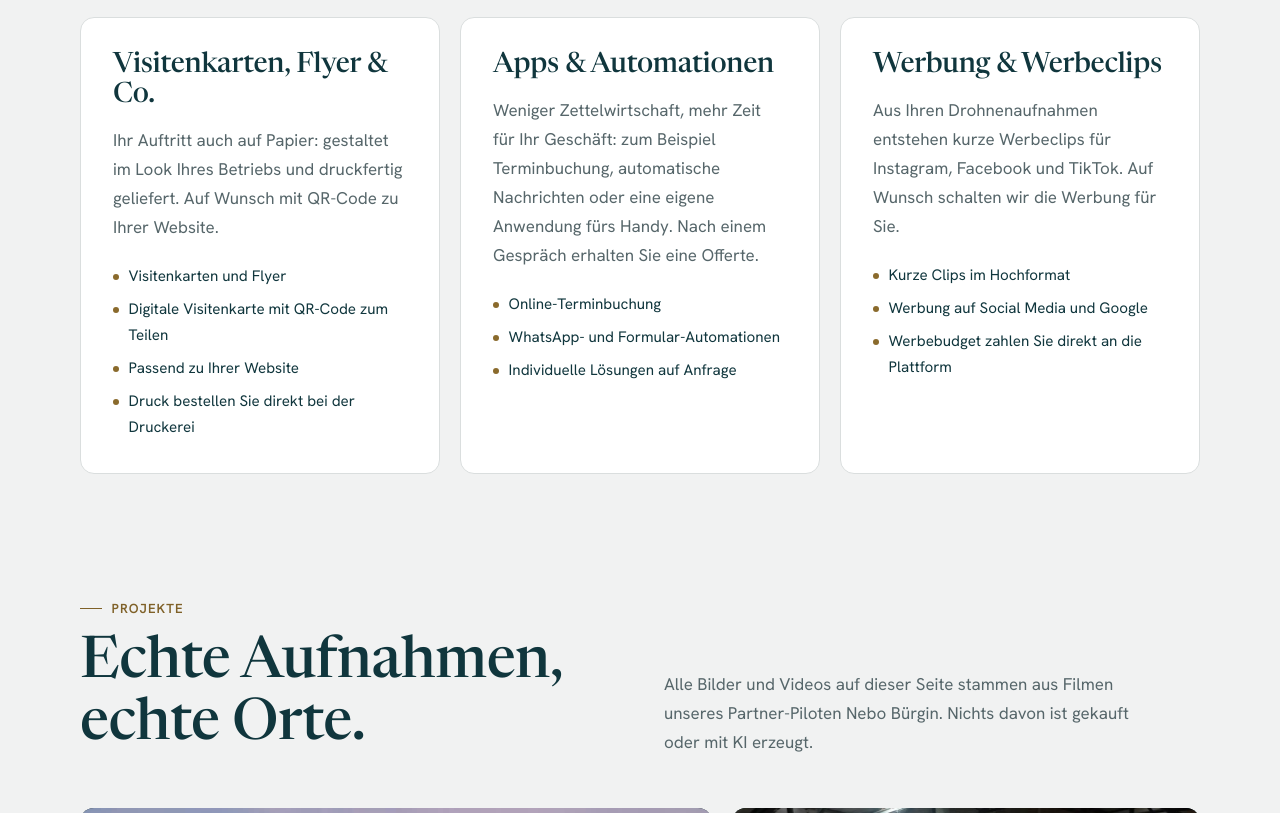
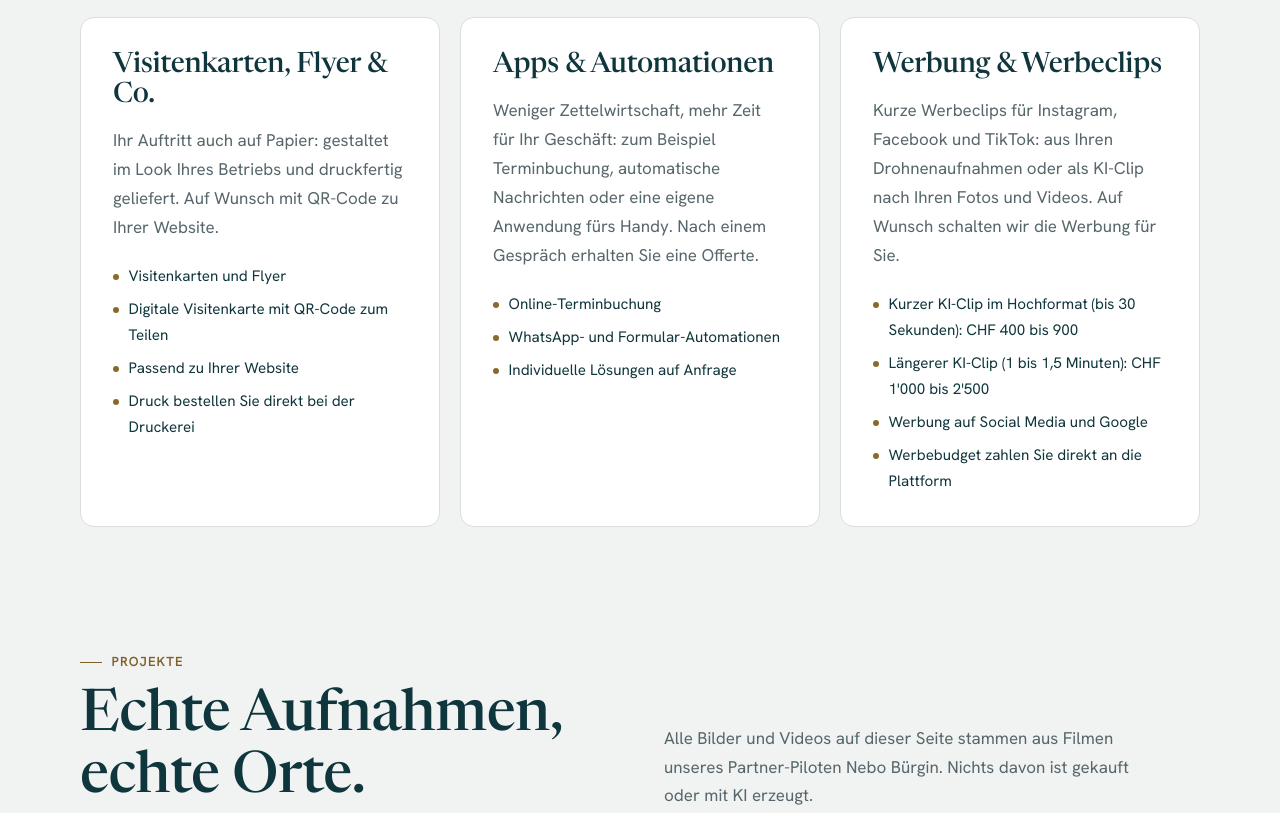
Before and after one commit to christinationshome-cpu/kasseyet-ch, a plain HTML site: page index.html in a window 1280 px wide. Shown: the part 2140-2953 px from the top of the page. Drawn offline with Linux system fonts and the light colour scheme; grey boxes are pictures that could not be loaded.

Commit message:
Werbeclip-Preise ergänzt: KI-Clip CHF 400 bis 900, 1 bis 1,5 Minuten CHF 1'000 bis 2'500
Leistungskarte "Werbung & Werbeclips" mit Preisen und KI-Hinweis, Preisbereich mit Absatz zu Vorlage (Fotos/Videos) und Rabatt bei mehreren Clips.

Co-Authored-By: Claude Sonnet 5.5 <noreply@anthropic.com>
Claude-Session: https://claude.ai/code/session_01UYAP3PTvj8KYPRbd754KZ2

```diff
--- a/index.html
+++ b/index.html
@@ -122,8 +122,8 @@
         </article>
         <article class="svc">
           <h3>Werbung & Werbeclips</h3>
-          <p>Aus Ihren Drohnenaufnahmen entstehen kurze Werbeclips für Instagram, Facebook und TikTok. Auf Wunsch schalten wir die Werbung für Sie.</p>
-          <ul><li>Kurze Clips im Hochformat</li><li>Werbung auf Social Media und Google</li><li>Werbebudget zahlen Sie direkt an die Plattform</li></ul>
+          <p>Kurze Werbeclips für Instagram, Facebook und TikTok: aus Ihren Drohnenaufnahmen oder als KI-Clip nach Ihren Fotos und Videos. Auf Wunsch schalten wir die Werbung für Sie.</p>
+          <ul><li>Kurzer KI-Clip im Hochformat (bis 30 Sekunden): CHF 400 bis 900</li><li>Längerer KI-Clip (1 bis 1,5 Minuten): CHF 1'000 bis 2'500</li><li>Werbung auf Social Media und Google</li><li>Werbebudget zahlen Sie direkt an die Plattform</li></ul>
         </article>
       </div>
     </div>
@@ -282,6 +282,7 @@
       </div>
       <p style="text-align:center;color:#64748b;font-size:.9rem;margin-top:1rem">Jedes Projekt beginnt mit einem kostenlosen Entwurf. Beim Basis-Paket nennen wir den Startpreis, alles Weitere besprechen wir persönlich.</p>
       <p style="text-align:center;color:#0B353B;font-size:.95rem;margin-top:.8rem"><b>Start-Set:</b> Website + Visitenkarte + Google-Profil zum Festpreis, im Rahmen des Basis-Pakets (CHF 500 bis 1'490). Den genauen Betrag nennen wir Ihnen nach dem Gespräch.</p>
+      <p style="text-align:center;color:#0B353B;font-size:.95rem;margin-top:.8rem"><b>Werbeclips (KI-generiert):</b> kurzer Clip bis 30 Sekunden CHF 400 bis 900, längerer Clip von 1 bis 1,5 Minuten CHF 1'000 bis 2'500. Sie schicken uns ein paar Fotos oder Videos als Vorlage. Bei mehreren Clips gibt es Rabatt.</p>
       <div class="terms" id="konditionen">
         <div><h3>Konditionen in Kürze</h3><p>Damit Sie wissen, worauf Sie sich einlassen, bevor Sie anfragen.</p></div>
         <dl>
```
